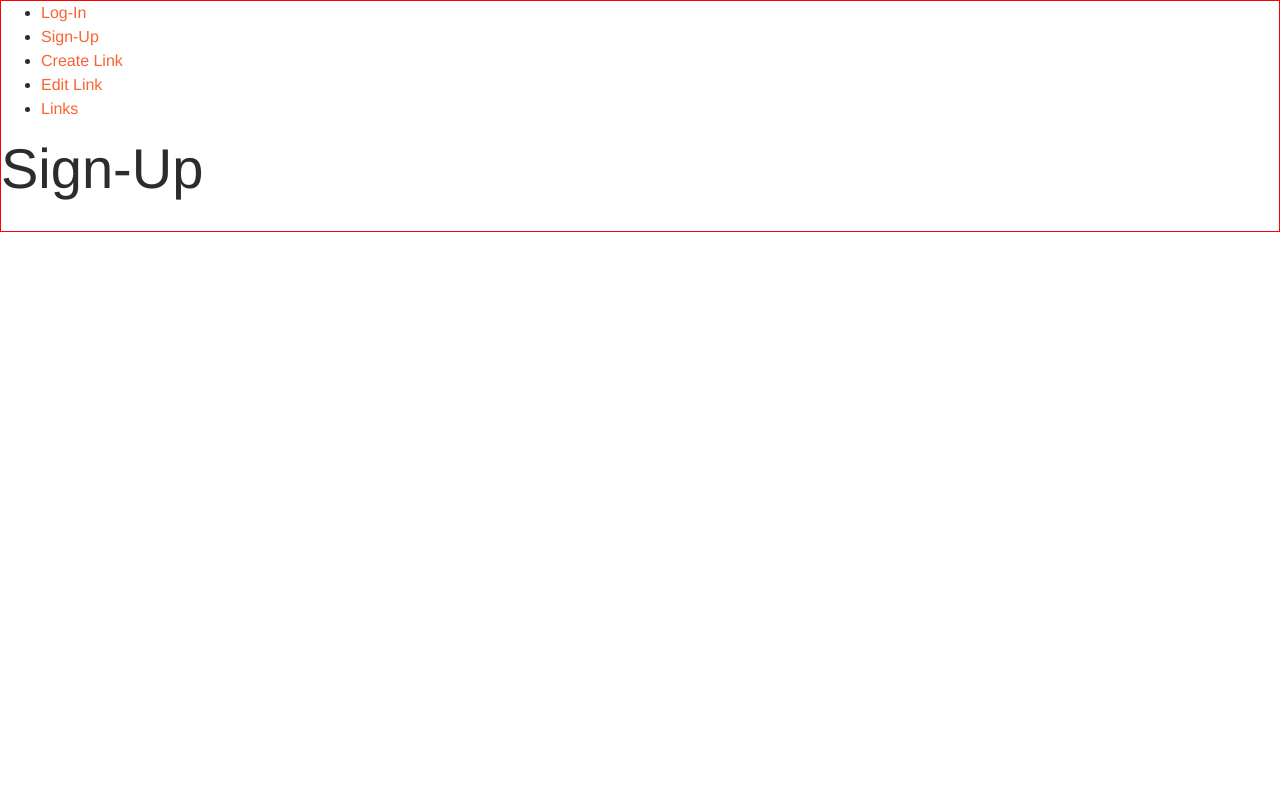
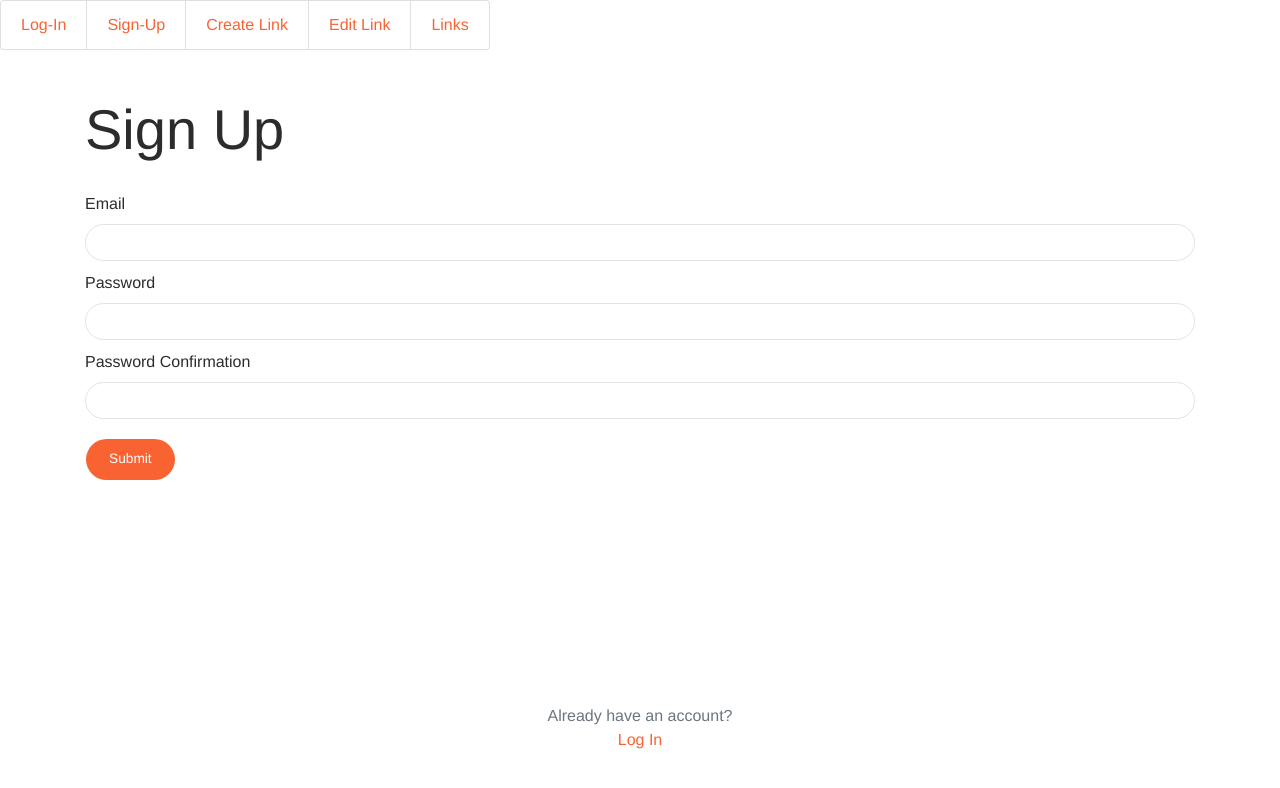
Before and after one commit to Sogolonmvj/Links-Manager-Frontend, a React (Create React App) app: page /sign-up in a window 1280 px wide. Shown: the top 788 px of the page. Built offline with nearby package versions, Linux system fonts and the light colour scheme.

Commit message:
Screens created

```diff
--- a/src/App.js
+++ b/src/App.js
@@ -1,26 +1,33 @@
 import React from 'react';
 import { BrowserRouter, Switch, Route, Link } from 'react-router-dom';
+
+import Home from './screens/Home';
+import LogIn from './screens/login';
+import SignUp from './screens/signup';
+import ManageLinks from './screens/Manage/Links';
+import ManageLinksCreate from './screens/Manage/Links/Create';
+import ManageLinksEdit from './screens/Manage/Links/Edit';
 
 const App = () => {
     return (
         <BrowserRouter>
         <div>
             <nav>
-                <ul>
-                    <li><Link to="/log-in">Log-In</Link> </li>
-                    <li><Link to="/sign-up">Sign-Up</Link> </li>
-                    <li><Link to="/manage/links/create">Create Link</Link> </li>
-                    <li><Link to="/manage/links/edit">Edit Link</Link> </li>
-                    <li><Link to="/manage/links">Links</Link> </li>
+                <ul className="list-group list-group-horizontal">
+                    <li className="list-group-item"><Link to="/log-in">Log-In</Link> </li>
+                    <li className="list-group-item"><Link to="/sign-up">Sign-Up</Link> </li>
+                    <li className="list-group-item"><Link to="/manage/links/create">Create Link</Link> </li>
+                    <li className="list-group-item"><Link to="/manage/links/edit">Edit Link</Link> </li>
+                    <li className="list-group-item"><Link to="/manage/links">Links</Link> </li>
                 </ul>
             </nav>
             <Switch>
-                <Route path="/log-in"><h1>Log-In</h1></Route>
-                <Route path="/sign-up"><h1>Sign-Up</h1></Route>
-                <Route path="/manage/links/create"><h1>Create Link</h1></Route>
-                <Route path="/manage/links/edit"><h1>Edit Link</h1></Route>
-                <Route path="/manage/links"><h1>Links</h1></Route>
-                <Route path="/"><h1>Home</h1></Route>
+                <Route path="/log-in"><LogIn /></Route>
+                <Route path="/sign-up"><SignUp /></Route>
+                <Route path="/manage/links/create"><ManageLinksCreate /></Route>
+                <Route path="/manage/links/edit"><ManageLinksEdit /></Route>
+                <Route path="/manage/links"><ManageLinks /></Route>
+                <Route path="/"><Home /></Route>
             </Switch>
         </div>
         </BrowserRouter>
--- /dev/null
+++ b/src/screens/Home/index.js
@@ -0,0 +1,10 @@
+import React from 'react';
+import { Redirect } from 'react-router-dom';
+
+const Home = () => {
+
+    return <Redirect to="/sign-in" />
+
+};
+
+export default Home;
--- /dev/null
+++ b/src/screens/Layout/Manage/index.js
@@ -0,0 +1,24 @@
+import React from "react";
+
+const Layout = ({ children }) => {
+    return (
+        <div className="layout">
+            <nav className="navbar navbar-expand-lg bg-primary text-light">
+                <div className="container d-flex w-100 justify-content-between">
+                    <div>
+                        <span>BACK</span>
+                    </div>
+                    <div className="text-center">
+                        <strong>Links</strong>
+                    </div>
+                    <div>
+                        <span>Exit</span>
+                    </div>
+                </div>
+            </nav>
+            <div className="container">{ children }</div>
+        </div>
+    );
+};
+
+export default Layout;
--- /dev/null
+++ b/src/screens/Manage/Links/Create/index.js
@@ -0,0 +1,35 @@
+import React from 'react';
+
+import Layout from '../../../Layout/Manage';
+
+const Create = () => {
+    return (
+        <Layout>
+            <h1>Create Link</h1>
+            <div>
+                    <form>
+                        <div className="form-group">
+                            <label>Label</label>
+                            <input type="text" className="form-control" />
+                        </div>
+                        <div className="form-group">
+                            <label>Url</label>
+                            <input type="text" className="form-control" />
+                        </div>
+                        <div className="form-group form-check">
+                            <label className="form-check-label">
+                                <input type="checkbox" name="isSocial"/>
+                                <span className="form-check-sign"></span>
+                                Is Social
+                            </label>
+                        </div>
+                        <div>
+                            <button className="btn btn-primary btn-round">Submit</button>
+                        </div>
+                    </form>
+            </div>
+        </Layout>
+    );
+};
+
+export default Create;
--- /dev/null
+++ b/src/screens/Manage/Links/Edit/index.js
@@ -0,0 +1,35 @@
+import React from 'react';
+
+import Layout from '../../../Layout/Manage';
+
+const Edit = () => {
+    return (
+        <Layout>
+            <h1>Edit Link</h1>
+            <div>
+                    <form>
+                        <div className="form-group">
+                            <label>Label</label>
+                            <input type="text" className="form-control" />
+                        </div>
+                        <div className="form-group">
+                            <label>Url</label>
+                            <input type="text" className="form-control" />
+                        </div>
+                        <div className="form-group form-check">
+                            <label className="form-check-label">
+                                <input type="checkbox" name="isSocial"/>
+                                <span className="form-check-sign"></span>
+                                Is Social
+                            </label>
+                        </div>
+                        <div>
+                            <button className="btn btn-primary btn-round">Submit</button>
+                        </div>
+                    </form>
+            </div>
+        </Layout>
+    );
+};
+
+export default Edit;
--- /dev/null
+++ b/src/screens/Manage/Links/index.js
@@ -0,0 +1,62 @@
+import React from 'react';
+import { Link } from 'react-router-dom';
+
+import Layout from '../../Layout/Manage';
+
+const Links = () => {
+    return (
+        <Layout>
+        <div className="row">
+            <div className="col">
+                <h1>Links</h1>
+            </div>
+            <div className="col text-right align-self-bottom pt-2">
+                <Link to="/manage/links/create" className="btn btn-primary">
+                    Add
+                </Link>
+            </div>
+            </div>
+            <div className="pb-2 pt-2 pl-3 pr-3 d-flex flex-row justify-content-between">
+                <div className="pr-3">
+                    <img src="https://via.placeholder.com/100" alt="Link icon" />
+                </div>
+                <div className="align-self-center">
+                    <span className="text-primary clearfix">Item Label</span>
+                    <span className="text-primary clearfix">Item Url</span>
+                </div>
+                <div className="ml-auto p-2 clearfix">
+                    <span>Edit</span>
+                    <span>Delete</span>
+                </div>
+            </div>
+            <div className="pb-2 pt-2 pl-3 pr-3 d-flex flex-row justify-content-between">
+                <div className="pr-3">
+                    <img src="https://via.placeholder.com/100" alt="Link icon" />
+                </div>
+                <div className="align-self-center">
+                    <span className="text-primary clearfix">Item Label</span>
+                    <span className="text-primary clearfix">Item Url</span>
+                </div>
+                <div className="ml-auto p-2 clearfix">
+                    <span>Edit</span>
+                    <span>Delete</span>
+                </div>
+            </div>
+            <div className="pb-2 pt-2 pl-3 pr-3 d-flex flex-row justify-content-between">
+                <div className="pr-3">
+                    <img src="https://via.placeholder.com/100" alt="Link icon" />
+                </div>
+                <div className="align-self-center">
+                    <span className="text-primary clearfix">Item Label</span>
+                    <span className="text-primary clearfix">Item Url</span>
+                </div>
+                <div className="ml-auto p-2 clearfix">
+                    <span>Edit</span>
+                    <span>Delete</span>
+                </div>
+            </div>
+        </Layout>
+    );
+};
+
+export default Links;
--- /dev/null
+++ b/src/screens/login/index.js
@@ -0,0 +1,31 @@
+import React from 'react';
+import { Link } from 'react-router-dom';
+
+const LogIn = () => {
+    return (
+        <div className="container h-100 pt-5">
+            <h1>Log In</h1>
+            <div className="d-flex flex-column h-100">
+                <form>
+                    <div className="form-group">
+                        <label>Email</label>
+                        <input type="text" className="form-control" />
+                    </div>
+                    <div className="form-group">
+                        <label>Password</label>
+                        <input type="text" className="form-control" />
+                    </div>
+                    <div>
+                        <button className="btn btn-primary btn-round">Submit</button>
+                    </div>
+                </form>
+                <div className="container text-center fixed-bottom pb-5">
+                    <div className="text-muted">Don't have an account?</div>
+                    <Link to='/sign-up'>Sign Up</Link>
+                </div>
+            </div>
+        </div>
+    );
+};
+
+export default LogIn;
--- /dev/null
+++ b/src/screens/signup/index.js
@@ -0,0 +1,35 @@
+import React from 'react';
+import { Link } from 'react-router-dom';
+
+const SignUp = () => {
+    return (
+        <div className="container h-100 pt-5">
+            <h1>Sign Up</h1>
+            <div className="d-flex flex-column h-100">
+                <form>
+                    <div className="form-group">
+                        <label>Email</label>
+                        <input type="text" className="form-control" />
+                    </div>
+                    <div className="form-group">
+                        <label>Password</label>
+                        <input type="password" className="form-control" />
+                    </div>
+                    <div className="form-group">
+                        <label>Password Confirmation</label>
+                        <input type="password" className="form-control" />
+                    </div>
+                    <div>
+                        <button className="btn btn-primary btn-round">Submit</button>
+                    </div>
+                </form>
+                <div className="container text-center fixed-bottom pb-5">
+                    <div className="text-muted">Already have an account?</div>
+                    <Link to='/log-in'>Log In</Link>
+                </div>
+            </div>
+        </div>
+    );
+};
+
+export default SignUp;
--- a/src/styles/main.scss
+++ b/src/styles/main.scss
@@ -1,6 +1,2 @@
 @import 'node_modules/bootstrap/scss/bootstrap.scss';
 @import './now-ui-kit.scss';
-
-body {
-    border: solid 1px red;
-}
```
